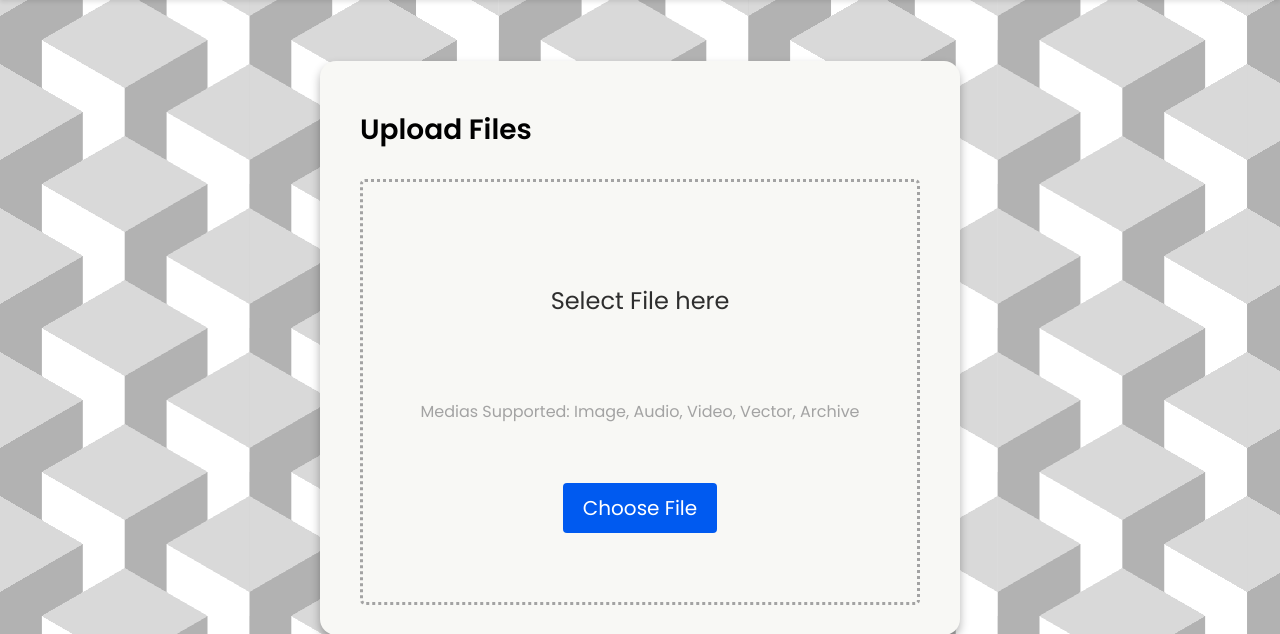
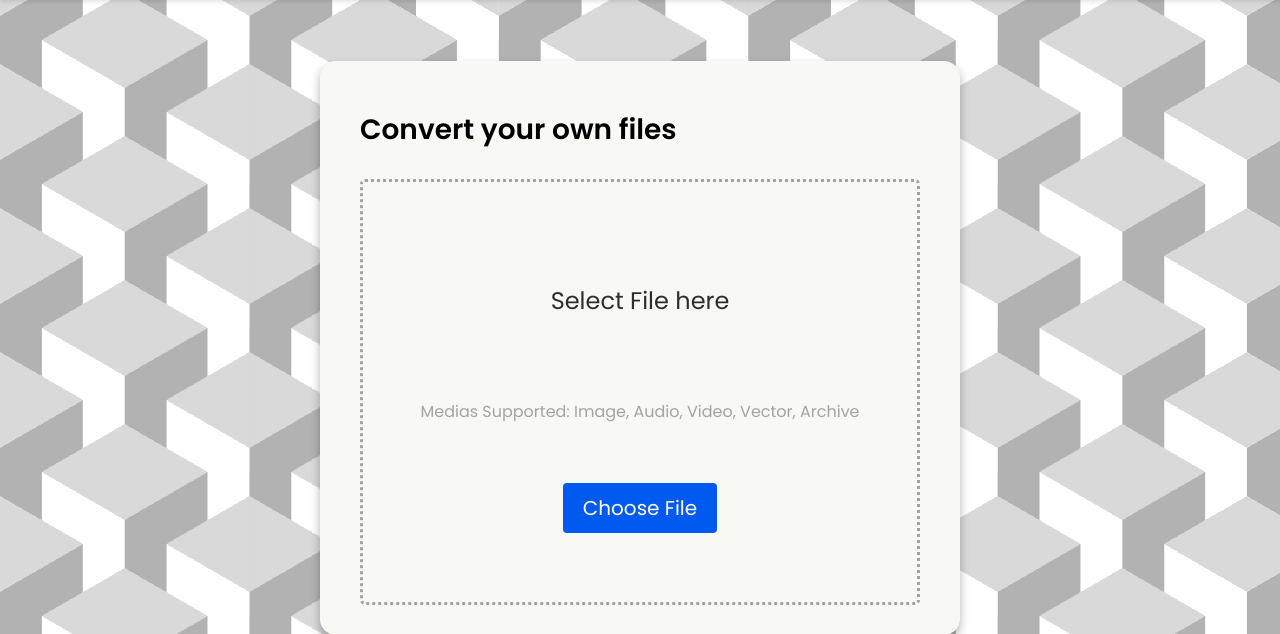
Before and after one commit to Gabrieleirbag1/Ultimate-Converter, a Flask app: page /convert in a window 1280 px wide. Shown: the part 104-738 px from the top of the page. Run offline with Flask 3, Linux system fonts and the light colour scheme.

Commit message:
Update conversion page title and clean up import statements in app.py

```diff
--- a/src/app.py
+++ b/src/app.py
@@ -4,12 +4,14 @@ from apscheduler.schedulers.background import BackgroundScheduler
 from datetime import datetime, timedelta
 from uuid import uuid4
 from db import db
+import os
+
 from converter import ManageConversion
 from models import Media, DownloadToken
 from logs import log
 from exception import ConvertError
 from web import WebDownloader
-import os
+
 
 app = Flask(__name__)
 app.config['SQLALCHEMY_DATABASE_URI'] = 'sqlite:///data.db'
--- a/src/templates/convert.html
+++ b/src/templates/convert.html
@@ -13,7 +13,7 @@
         <div class="upload-div">
             <div class="container">
                 <div id="fixed-card" class="card">
-                    <h3>Upload Files</h3>
+                    <h3>Convert your own files</h3>
                     <div id="drop-box" class="drop_box">
                         <form class="upload-form" action="{{ url_for('convert') }}" method="post" enctype="multipart/form-data">
 
```
